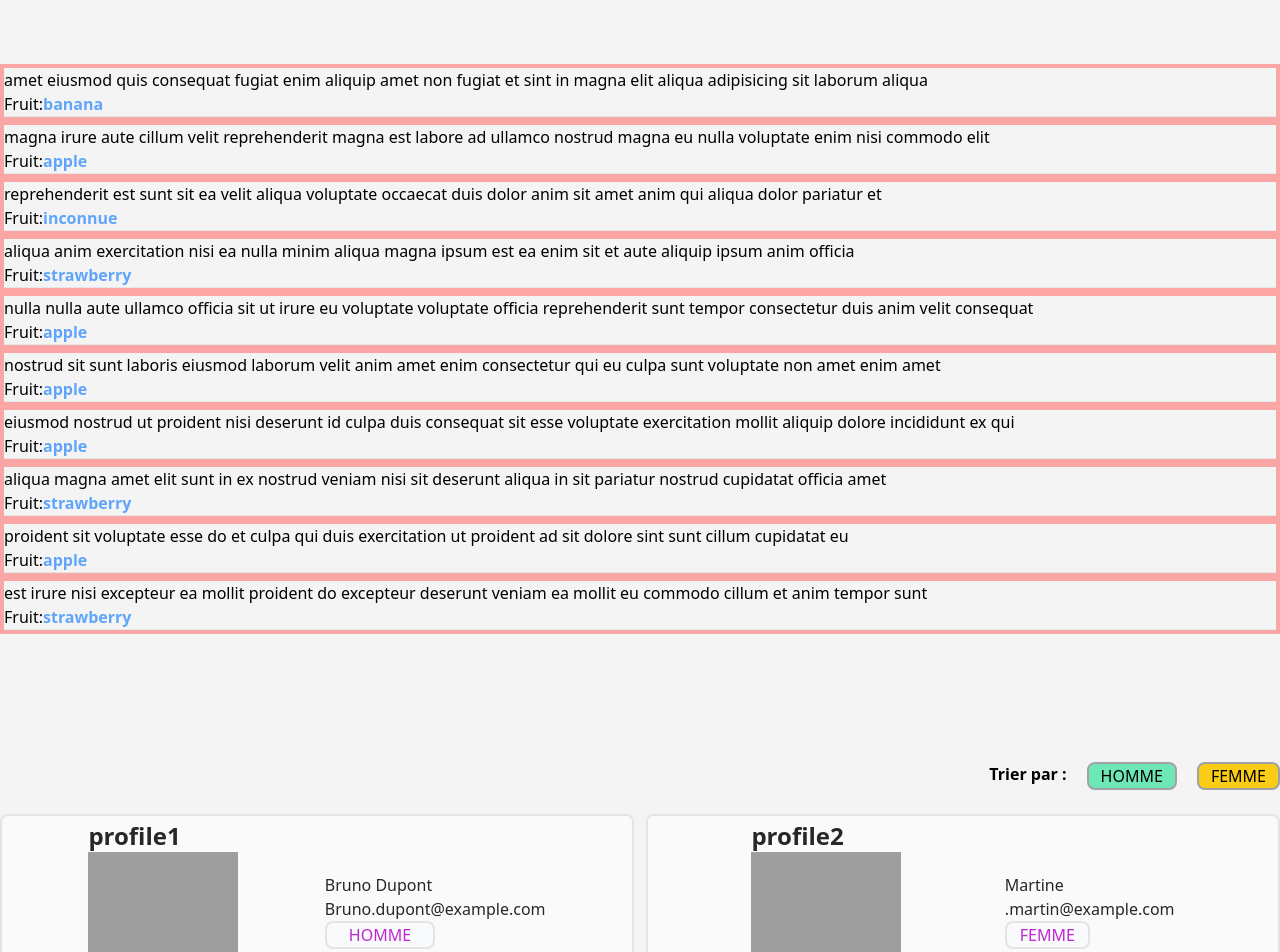
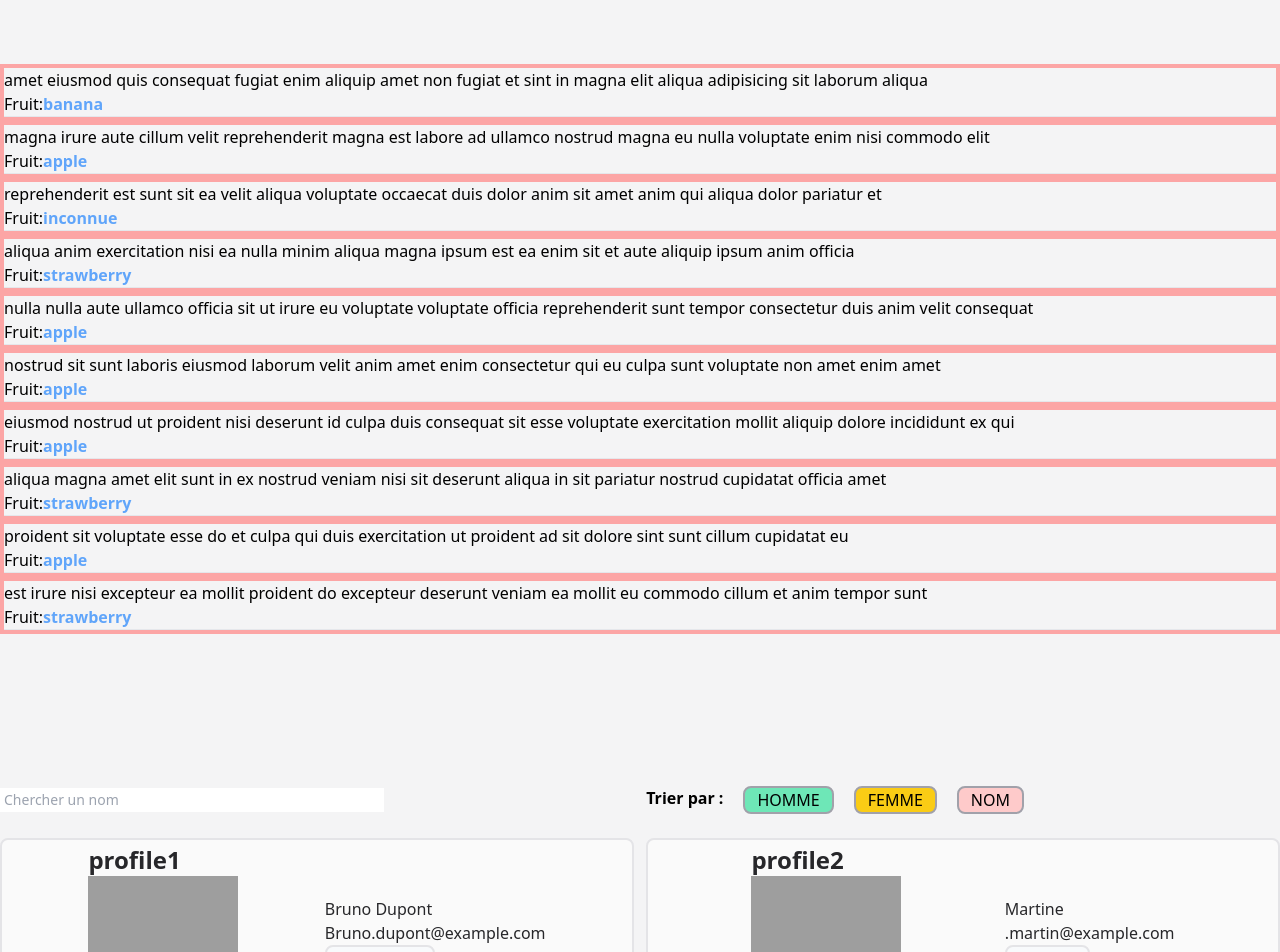
Before and after one commit to Lokonon52/apprentissage-react, a React (Vite) app: page / in a window 1280 px wide. Shown: the top 952 px of the page. Built offline with nearby package versions, Linux system fonts and the light colour scheme; grey boxes are pictures that could not be loaded.

Commit message:
filter by name

```diff
--- a/src/components/User.tsx
+++ b/src/components/User.tsx
@@ -23,7 +23,8 @@ function User({ id,name,email,sexe,avatar}: Props) {
         <ul>
           <li>{name}</li>
           <li>{email}</li>
-          <li className=" w-1/2  text-center text-base text-fuchsia-600 bg-slate-50 border-zinc-200 border-2 rounded-lg hover:bg-slate-100">{sexe}</li>
+          <li className=" w-1/2  text-center text-base text-fuchsia-600 bg-slate-50 border-zinc-200 border-2 rounded-lg hover:bg-slate-100">
+          {sexe?.toUpperCase()}</li>
         </ul>
       ) : null}
     </div>
--- a/src/pages/Users.tsx
+++ b/src/pages/Users.tsx
@@ -18,36 +18,73 @@ type Props = {
 export const Users = ({ users }: Props) => {
   // État local pour stocker les utilisateurs triés
   const [usersSorted, setUsersSorted] = useState<UserType[]>([...users]);
-
-  // Fonction de tri
-  const sortBy = (sexeChoisi: Sexe) => {
-    const sorted = [...users].sort((a, b) => {
+  //const [userFiltered, setUserFiltered] = useState<UserType[]>([...users]);
+  // Fonction de tri par sexe
+  const sortBySex = (sexeChoisi: Sexe) => {
+    const sortedS = [...users].sort((a: UserType, b: UserType) => {
       if (a.sexe === sexeChoisi && b.sexe !== sexeChoisi) return -1;
       if (a.sexe !== sexeChoisi && b.sexe === sexeChoisi) return 1;
       return 0;
     });
-    setUsersSorted(sorted); // Mise à jour de l'état => déclenche le rendu
+    setUsersSorted(sortedS); // Mise à jour de l'état => déclenche le rendu
   };
-
+  //Fonction de tri nom
+  const sortByNom = () => {
+    const sortedN = [...users].sort((a: UserType, b: UserType) => {
+      if (a.name.trim().toLowerCase() < b.name.trim().toLowerCase()) return -1;
+      if (a.name.trim().toLowerCase() > b.name.trim().toLowerCase()) return 1;
+      return 0;
+    });
+    setUsersSorted(sortedN); // Mise à jour de l'état => déclenche le rendu
+  };
+  //Fonction de filtre  par nom
+  const filterName = (inputValue: string) => {
+    if (inputValue.trim()==='') {
+       setUsersSorted([...users])
+      }
+      else{
+       let filterTab = [...users].filter((user: UserType) => {
+      return user.name.trim().toLowerCase().includes(inputValue.toLowerCase())});
+    setUsersSorted(filterTab)}
+    };
   return (
     <main>
-      <div className="my-6 flex md:justify-end gap-5 sm:justify-center">
+      <nav className="flex  flex-col md:flex-row   items-center justify-between max-w-screen-lg  ">
+        <div className="">
+          <input
+            id="name"
+            type="text"
+            name="Search"
+            placeholder="Chercher un nom"
+            className="block w-full max-w-md md:w-96 px-2 pr-3 pl-1 text-base text-gray-900 placeholder:text-gray-400  sm:text-sm/6"
+            onChange={(e) => filterName(e.target.value)}
+          />
+        </div>
+        <div className="my-6 flex  flex-col md:flex-row justify-end gap-5">
           <span className="font-semibold">Trier par :</span>
           <button
             className="bg-emerald-300 border-solid border-zinc-400 border-2 rounded-lg px-3 hover:bg-emerald-100"
             type="button"
-          onClick={() => sortBy("homme")} // tri par homme
+            onClick={() => sortBySex("homme")} // tri par homme
           >
             HOMME
           </button>
           <button
             className="bg-yellow-400 border-solid border-zinc-400 border-2 rounded-lg px-3 hover:bg-yellow-100"
             type="button"
-          onClick={() => sortBy("femme")} // tri par femme
+            onClick={() => sortBySex("femme")} // tri par femme
           >
             FEMME
           </button>
+          <button
+            className="bg-red-200 border-solid border-zinc-400 border-2 rounded-lg px-3 hover:bg-red-100"
+            type="button"
+            onClick={() => sortByNom()} // tri par nom
+          >
+            NOM
+          </button>
         </div>
+      </nav>
 
       <section className="grid gap-3 text-black sm:grid-cols-1 md:grid-cols-2 mb-10">
         {usersSorted.map(({ id, name, email, sexe, avatar }: UserType) => (
@@ -56,7 +93,7 @@ export const Users = ({ users }: Props) => {
             avatar={avatar}
             name={name}
             email={email}
-            sexe={sexe?.toUpperCase() as Sexe}
+            sexe={sexe}
             id={id}
           />
         ))}
```
Lines whose indentation alone changed are shown as unchanged.
